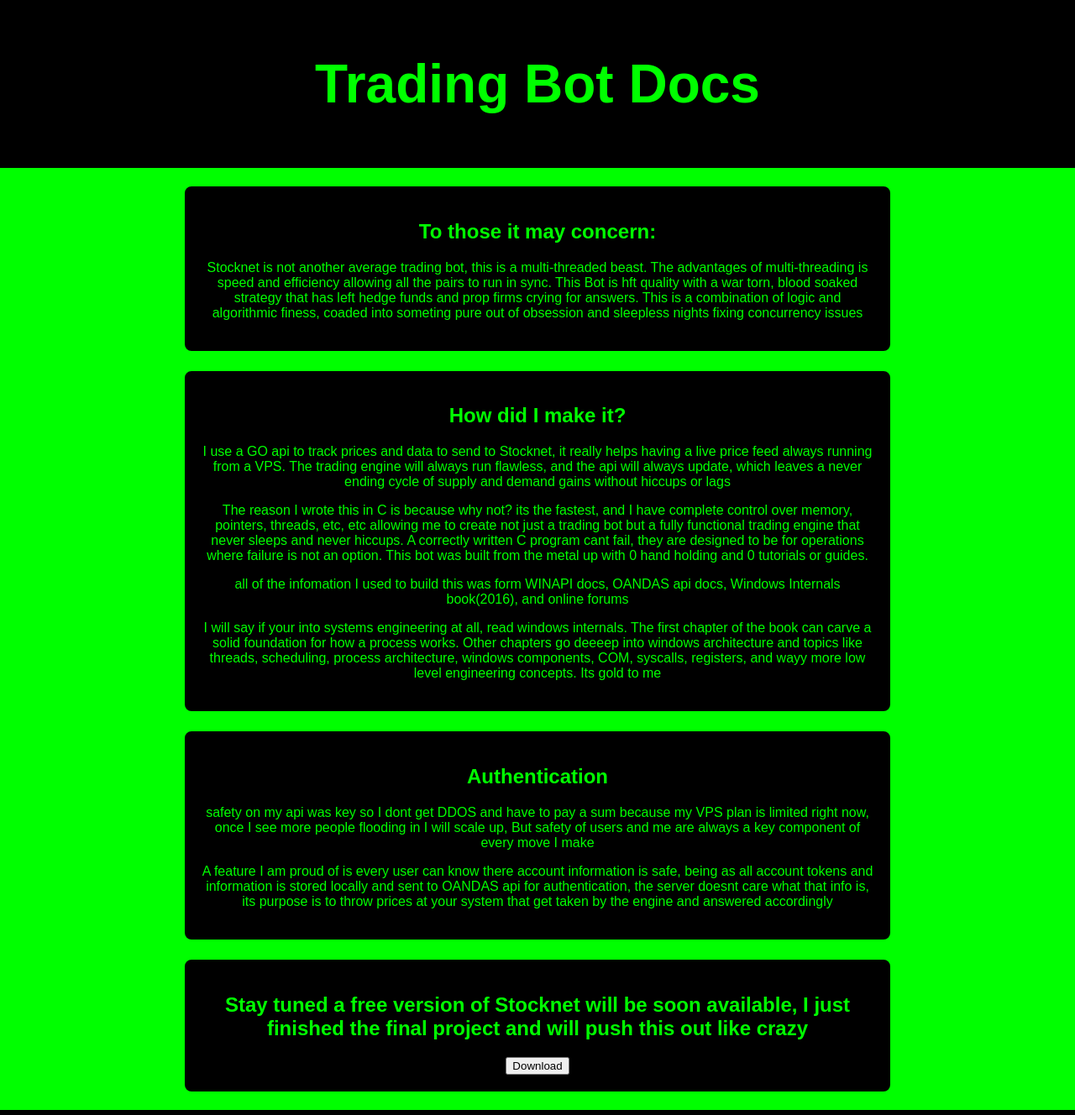
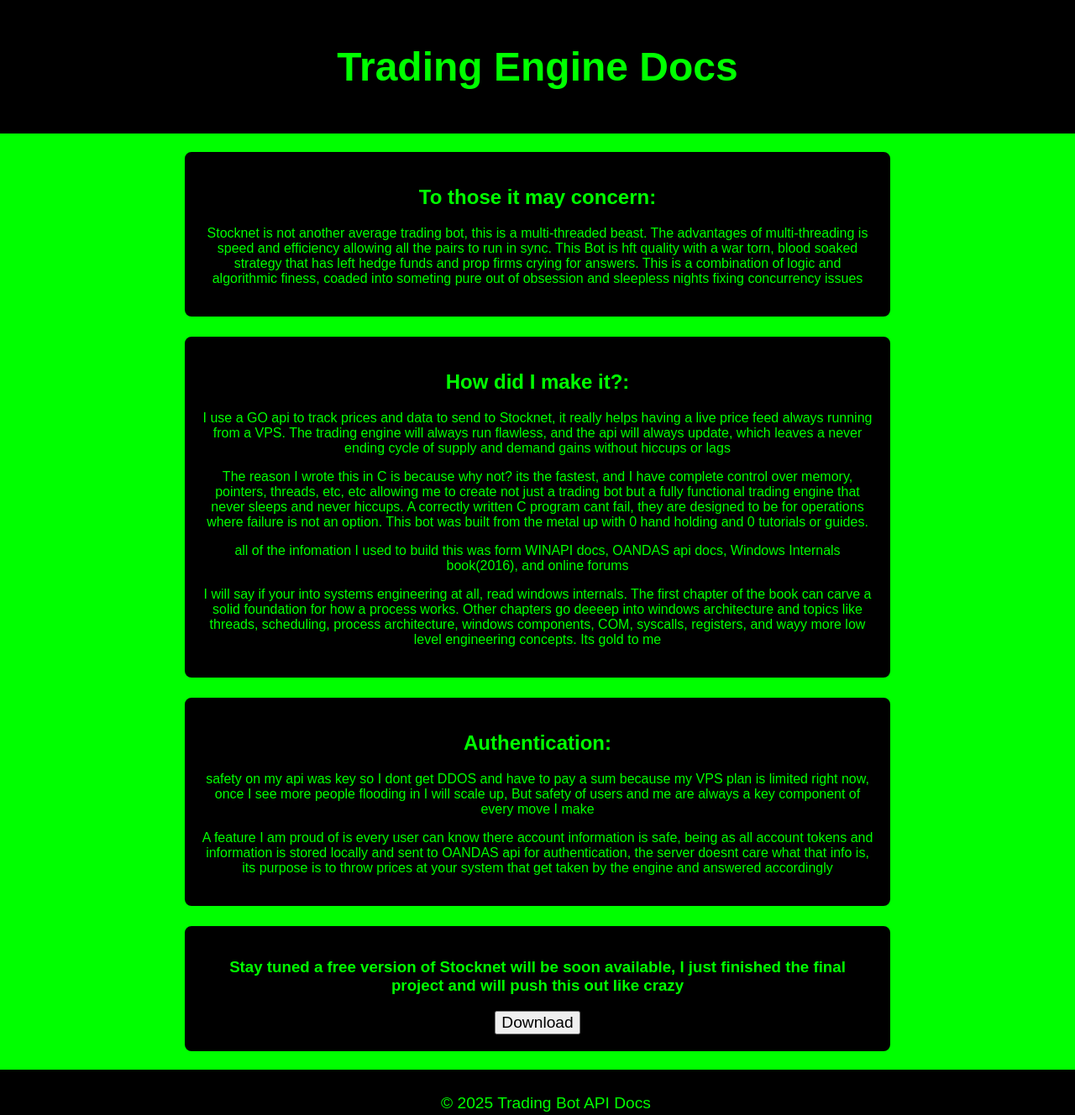
Before and after one commit to sleepyG8/SleepyG8.github.io, a plain HTML site: page TradingBot.html in a window 1280 px wide. Shown: the top 1328 px of the page at 84% size. Drawn offline with Linux system fonts and the light colour scheme.

Commit message:
Update TradingBot.html

```diff
--- a/TradingBot.html
+++ b/TradingBot.html
@@ -24,7 +24,7 @@
             color: #0f0; /* Green text */
             padding: 20px;
             text-align: center;
-            font-size: 2em;
+            font-size: 1.5em;
             font-weight: bold;
         }
 
@@ -50,10 +50,14 @@
             bottom: 0;
             width: 100%;
         }
+
+        button {
+            font-size: 1.2em;
+        }
     </style>
 <body>
     <header>
-        <h1>Trading Bot Docs</h1>
+        <h1>Trading Engine Docs</h1>
     </header>
 
     <main>
@@ -63,7 +67,7 @@
         </section>
 
         <section id="endpoints">
-            <h2>How did I make it?</h2>
+            <h2>How did I make it?:</h2>
           <p>I use a GO api to track prices and data to send to Stocknet, it really helps having a live price feed always running from a VPS. The trading engine will always run flawless, and the api will always update, which leaves a never ending cycle of supply and demand gains without hiccups or lags</p>
           <p>The reason I wrote this in C is because why not? its the fastest, and I have complete control over memory, pointers, threads, etc, etc allowing me to create not just a trading bot but a fully functional trading engine that never sleeps and never hiccups. A correctly written C program cant fail, they are designed to be for operations where failure is not an option. This bot was built from the metal up with 0 hand holding and 0 tutorials or guides.</p>
           <p>all of the infomation I used to build this was form WINAPI docs, OANDAS api docs, Windows Internals book(2016), and online forums</p>
@@ -71,13 +75,13 @@
         </section>
 
         <section id="authentication">
-            <h2>Authentication</h2>
+            <h2>Authentication:</h2>
           <p>safety on my api was key so I dont get DDOS and have to pay a sum because my VPS plan is limited right now, once I see more people flooding in I will scale up, But safety of users and me are always a key component of every move I make</p>
           <p>A feature I am proud of is every user can know there account information is safe, being as all account tokens and information is stored locally and sent to OANDAS api for authentication, the server doesnt care what that info is, its purpose is to throw prices at your system that get taken by the engine and answered accordingly</p>
         </section>
 
         <section id="examples">
-            <h2>Stay tuned a free version of Stocknet will be soon available, I just finished the final project and will push this out like crazy</h2>
+            <h3>Stay tuned a free version of Stocknet will be soon available, I just finished the final project and will push this out like crazy</h3>
             <a href="/Download.html" ><button>Download</button></a>
         </section>
     </main>
```
